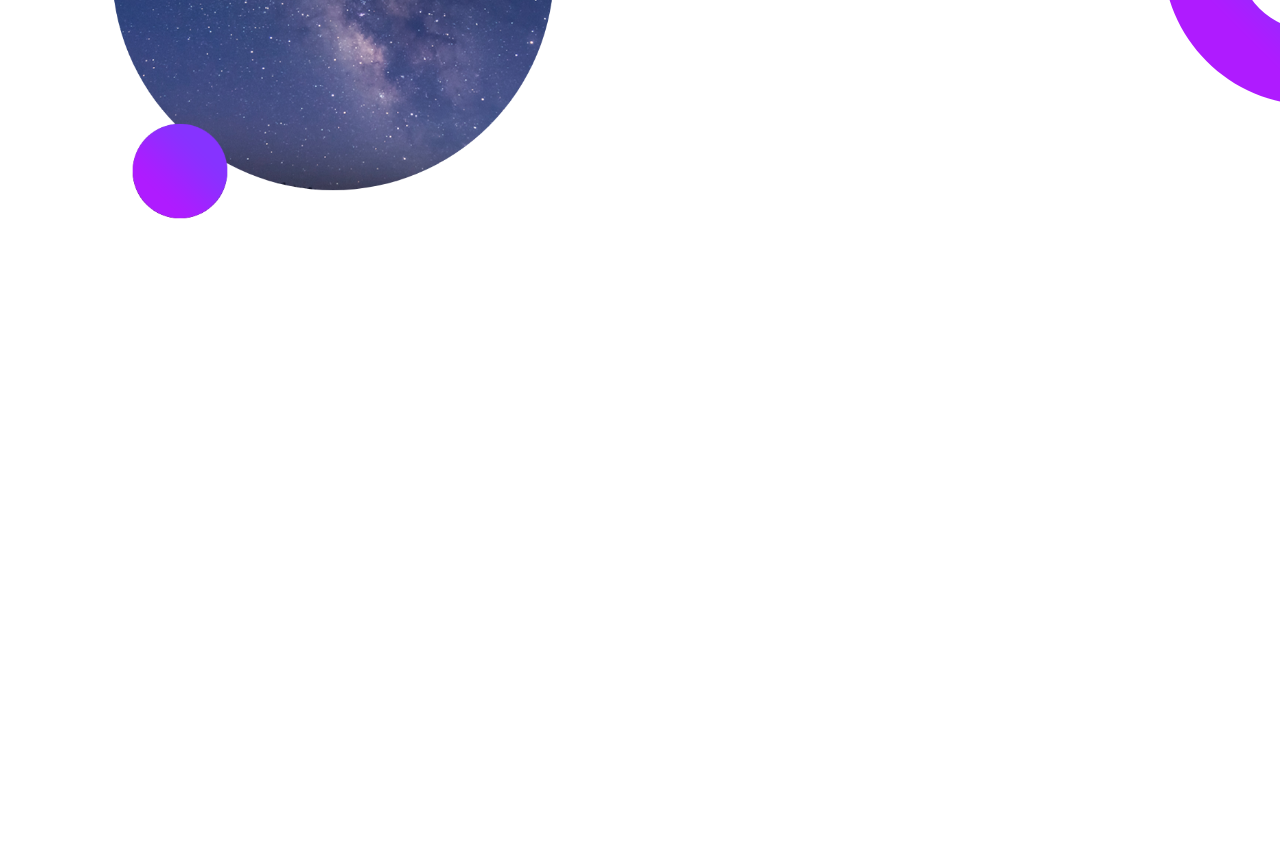
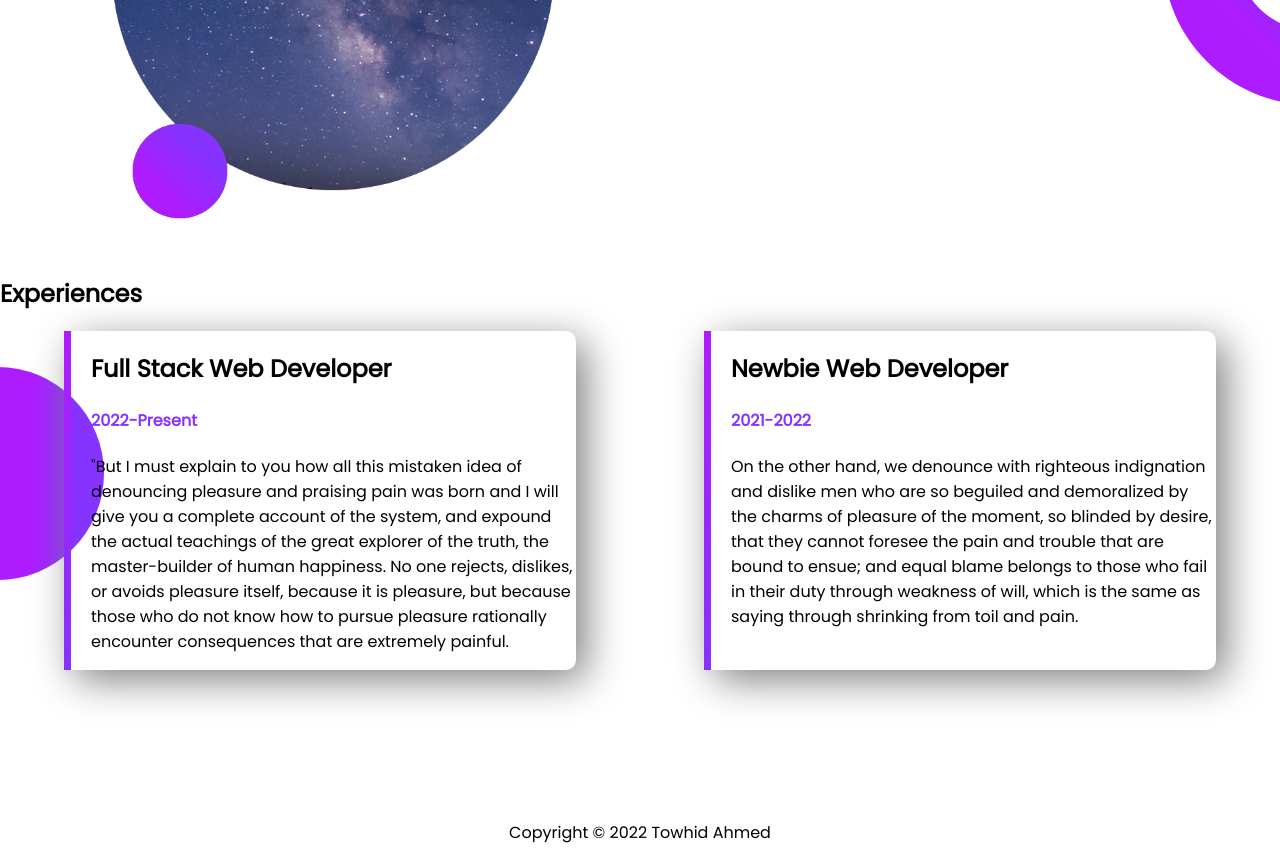
Before and after one commit to t0wh1d/developer-portfolio, a plain HTML site: page index.html in a window 1280 px wide. Shown: the part 922-1783 px from the top of the page. Before the commit the page ends 1198 px from the top, so only its background shows below. Drawn offline with Linux system fonts and the light colour scheme.

Commit message:
almost done, cleanup

```diff
--- a/css/style.css
+++ b/css/style.css
@@ -2,10 +2,10 @@ body{
     font-family: 'Poppins', sans-serif;
     margin: 0;
 }
-.hl-name{
+.acc-col{
     color: #8633ff;
 }
-section{
+.flexible-container{
     display: flex;
     margin-bottom: 50px;
 }
@@ -25,12 +25,39 @@ section{
     font-weight: 700;
     border-radius: 5px;
 }
-.top-sec{
+.top-banner{
     background-image: url(../images/top-banner.png);
     background-repeat: no-repeat;
 }
-.mid-sec{
+.dream-big{
     background-image: url(../images/dream-bg.png);
     background-repeat: no-repeat;
     background-position: right;
 }
+.experience-item{
+    box-shadow: 10px 10px 40px grey;
+    width: 40%;
+    margin-left: 5%;
+    margin-right: 5%;
+    padding-left: 20px;
+    border-radius: 10px;
+}
+.experience-area{
+    background-image: url(../images/exp-bg.png);
+    background-position: left;
+    background-repeat: no-repeat;
+}
+#fwd{
+    border-left: 7px solid;
+    border-image: linear-gradient(#af1bff, #8633ff);
+    border-image-slice: 1;
+}
+#bwd{
+    border-left: 7px solid;
+    border-image: linear-gradient(#af1bff, #8633ff);
+    border-image-slice: 1;
+}
+footer p{
+    text-align: center;
+    margin-top: 150px;
+}
--- a/index.html
+++ b/index.html
@@ -13,10 +13,10 @@
 </head>
 
 <body>
-    <section class="top-sec">
+    <section class="top-banner flexible-container">
         <div class="half-width">
             <h1>Welcome to</h1>
-            <h1><span class="hl-name">Towhid's</span> World</h1>
+            <h1><span class="acc-col">Towhid's</span> World</h1>
             <h3>Aspiring Web Developer</h3>
             <p>An ambisious, hardworking, focused web developer who is working everyday to polish his craft. I
                 can
@@ -29,7 +29,7 @@
             <img src="images/my-bgp.png" alt="">
         </div>
     </section>
-    <section class="mid-sec">
+    <section class="dream-big flexible-container">
         <div class="half-width">
             <img src="images/jhankar2.png" alt="">
         </div>
@@ -42,6 +42,33 @@
                 Resume</a>
         </div>
     </section>
+    <section class="experience-area">
+        <h1>Experiences</h1>
+        <div class="flexible-container">
+            <div id="fwd" class="experience-item">
+                <h2>Full Stack Web Developer</h2>
+                <h4 class="acc-col">2022-Present</h4>
+                <p>"But I must explain to you how all this mistaken idea of denouncing pleasure and praising pain was
+                    born
+                    and I will give you a complete account of the system, and expound the actual teachings of the great
+                    explorer of the truth, the master-builder of human happiness. No one rejects, dislikes, or avoids
+                    pleasure itself, because it is pleasure, but because those who do not know how to pursue pleasure
+                    rationally encounter consequences that are extremely painful.</p>
+            </div>
+            <div id="bwd" class="experience-item">
+                <h2>Newbie Web Developer</h2>
+                <h4 class="acc-col">2021-2022</h4>
+                <p>On the other hand, we denounce with righteous indignation and dislike men who are so beguiled and
+                    demoralized by the charms of pleasure of the moment, so blinded by desire, that they cannot foresee
+                    the
+                    pain and trouble that are bound to ensue; and equal blame belongs to those who fail in their duty
+                    through weakness of will, which is the same as saying through shrinking from toil and pain.</p>
+            </div>
+        </div>
+    </section>
+    <footer>
+        <p>Copyright © 2022 Towhid Ahmed</p>
+    </footer>
 </body>
 
 </html>
```
Also changed, not shown: images/jhankar.png (deleted), images/my-bg.png (deleted), images/my-bg2.png (deleted), 4 other files.
